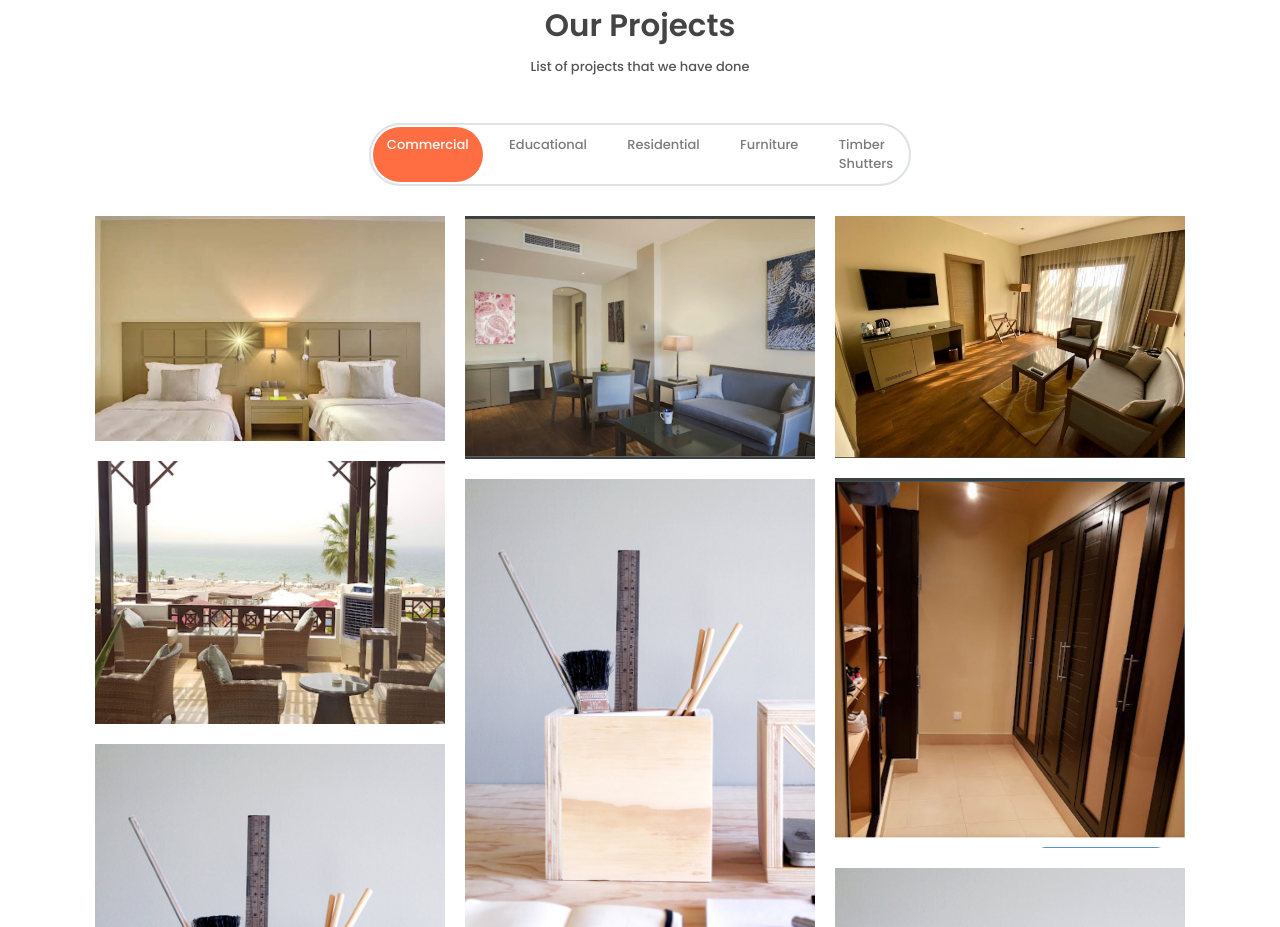
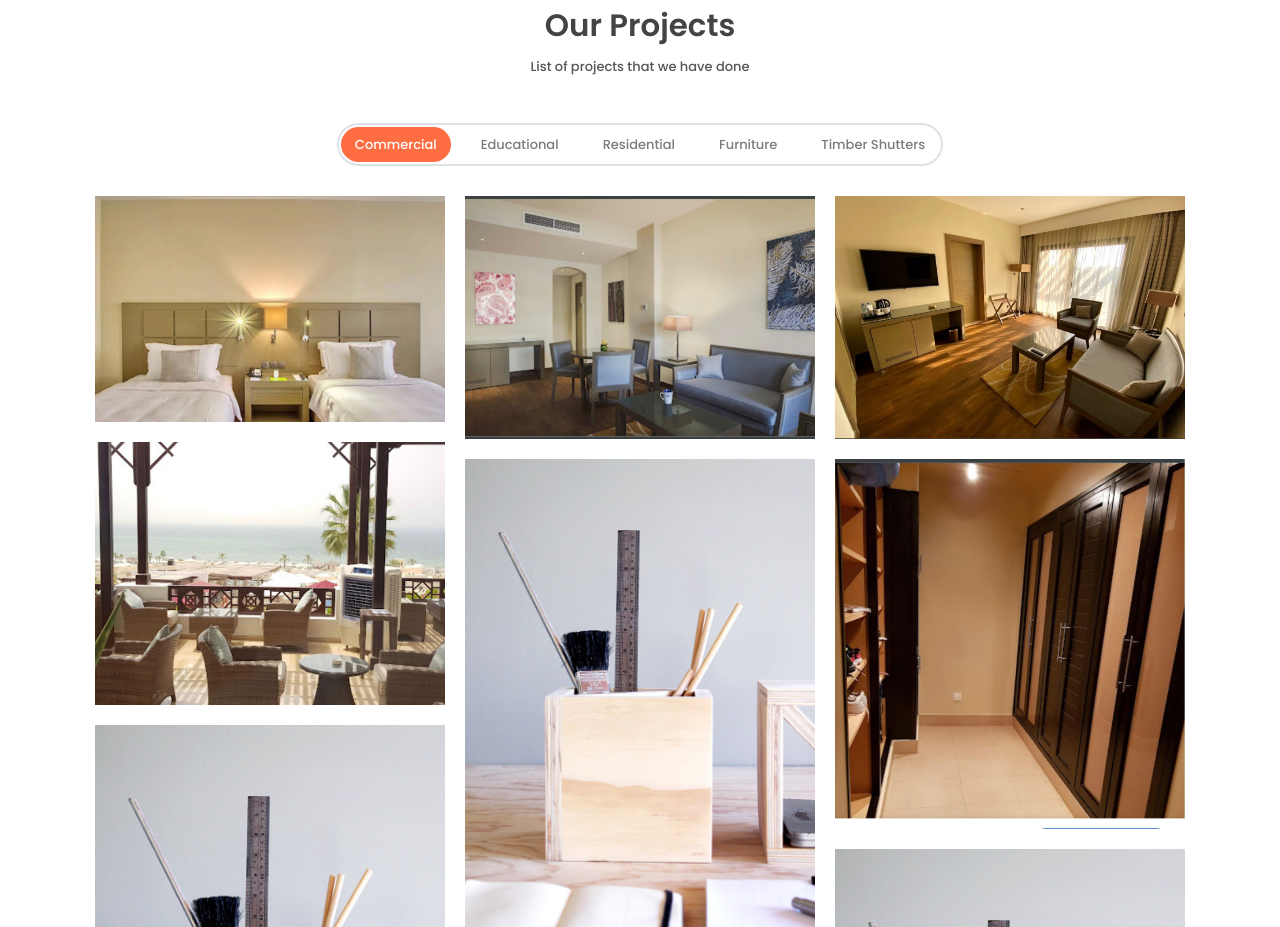
Before and after one commit to mehhyin/website_rainbow_revenue, a plain HTML site: page index.html in a window 1280 px wide. Shown: the part 1940-2867 px from the top of the page. Drawn offline with Linux system fonts and the light colour scheme.

Commit message:
feat: add custom css, fix text wrapping for project buttons

```diff
--- /dev/null
+++ b/assets/css/custom.css
@@ -0,0 +1,12 @@
+body {
+  /* background-color: red; */
+}
+
+.project-filter-button-container > a {
+  /* border: 1px solid red !important; */
+  white-space: nowrap;
+}
+
+.project-filter-button-container > a {
+  margin-right: 1rem;
+}
--- a/index.html
+++ b/index.html
@@ -13,6 +13,8 @@
     <link rel="icon" type="image/x-icon" href="assets/imgs/favicon.ico">
     <!-- Bootstrap + LeadMark main styles -->
     <link rel="stylesheet" href="assets/css/leadmark.css">
+    <!-- meiyin's custom css -->
+    <link rel="stylesheet" href="assets/css/custom.css">
 </head>
 
 <body data-spy="scroll" data-target=".navbar" data-offset="40" id="home">
@@ -155,7 +157,7 @@
         <div class="container portfolio-flex-section">
             <h6 class="section-title text-center">Our Projects</h6>
             <h6 class="section-subtitle mb-5 text-center">List of projects that we have done</h6>
-            <div class="filters">
+            <div class="filters project-filter-button-container">
                 <a href="#" data-filter=".new" class="active">
                     Commercial
                 </a>
@@ -920,7 +922,7 @@
     <script src="assets/js/leadmark.js"></script>
 
     <script>
-        const projects =[]
+        const projects = []
 
         window.addEventListener('load', function () {
             console.log("page loaded!")
```
Lines whose indentation alone changed are shown as unchanged.
